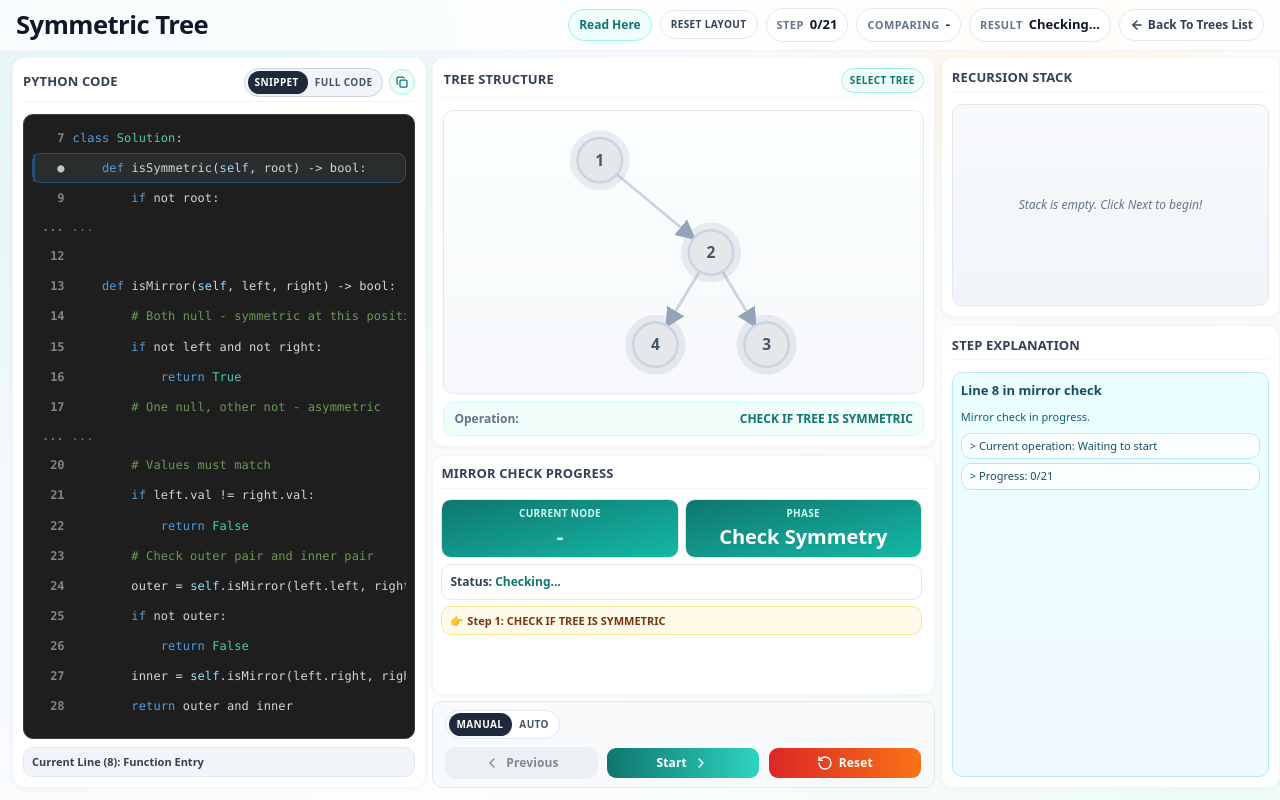
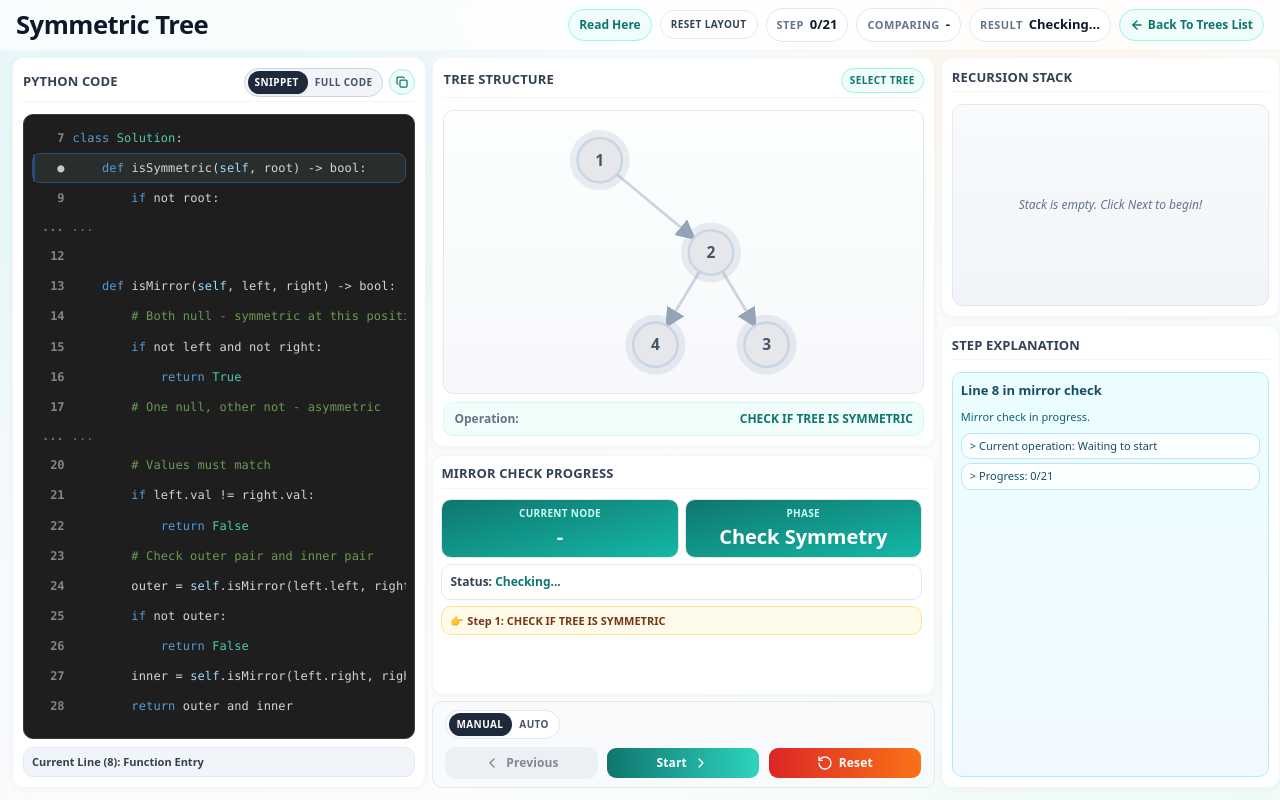
Before and after one commit to naveencreation/LeetCode-Learner, a Next.js app in the folder frontend/: page /problems/binary-tree/symmetric-tree in a window 1280 px wide. Built offline with nearby package versions, Linux system fonts and the light colour scheme.

Commit message:
Back arrow mark implemnted

```diff
--- a/frontend/src/components/problem-focus-header.tsx
+++ b/frontend/src/components/problem-focus-header.tsx
@@ -66,7 +66,7 @@ export function ProblemFocusHeader({
 
         <Link
           href={backHref}
-          className="inline-flex items-center gap-1 rounded-full border border-slate-200 bg-white px-2.5 py-1.5 text-[12px] font-semibold text-slate-700 transition hover:bg-slate-50"
+          className="inline-flex items-center gap-1 rounded-full border border-teal-200 bg-teal-50 px-2.5 py-1.5 text-[12px] font-semibold text-teal-700 transition hover:bg-teal-100"
         >
           <ArrowLeft size={14} strokeWidth={2.5} aria-hidden="true" />
           {backLabel}
```
Also changed, not shown: 1 other file (tests, documents, lock files or other folders).
